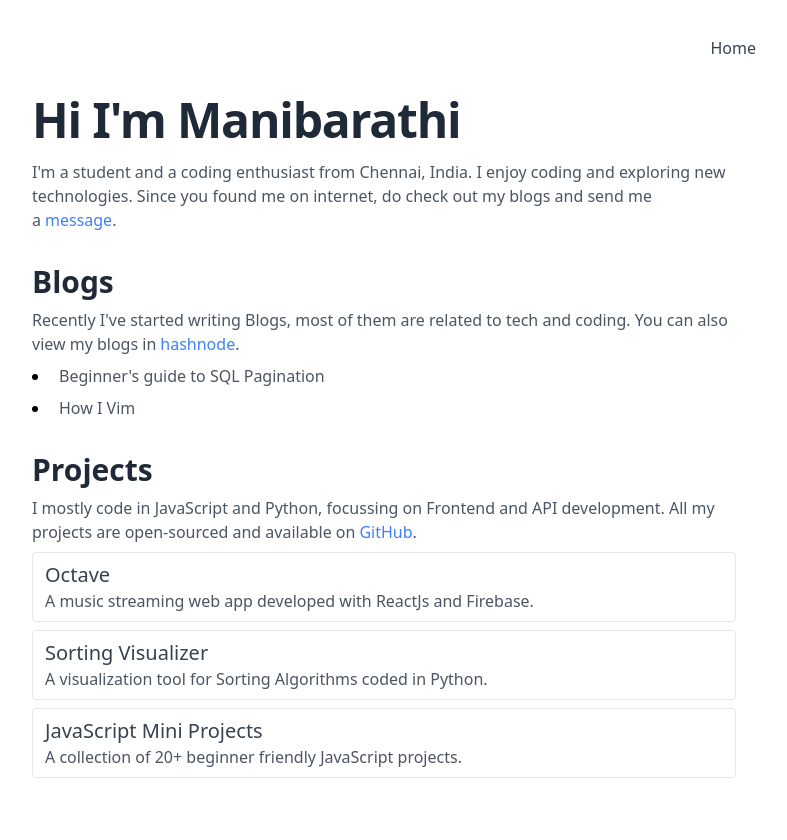
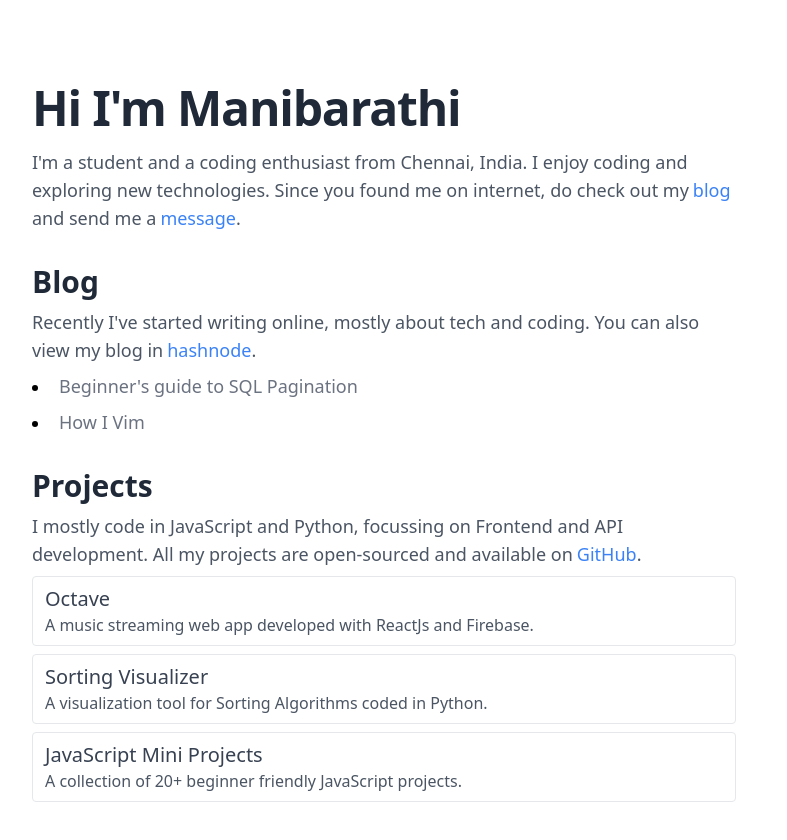
Before and after one commit to mani-barathi/manibarathi.xyz, a Next.js app: page / in a window 1280 px wide. Shown: the top 840 px of the page, without its empty margins (256-1043 px from the left). Built offline with nearby package versions, Linux system fonts and the light colour scheme; what @tailwindcss/typography would draw is missing.

Commit message:
fixed font-sizes and added home link in [slug].js

```diff
--- a/components/BlogPost.js
+++ b/components/BlogLink.js
@@ -5,7 +5,7 @@ function BlogPost({ blog }) {
   return (
     <li className="mt-2 mb-2">
       <Link href={`/blog/${blog.slug}`}>
-        <a className="p-1 text-gray-600 font-medium hover:text-gray-700">
+        <a className="p-1 text-gray-500 font-medium sm:text-lg hover:text-gray-700">
           {blog.frontmatter.title}
         </a>
       </Link>
--- a/layout/PageContainer.js
+++ b/layout/PageContainer.js
@@ -1,6 +1,5 @@
 import React from "react";
 import Head from "next/head";
-import CustomLink from "../components/common/CustomLink";
 
 function PageContainer({ children }) {
   return (
@@ -10,15 +9,6 @@ function PageContainer({ children }) {
         <link rel="icon" href="/favicon.ico" />
       </Head>
 
-      <nav className="mx-auto flex justify-end w-full max-w-screen-lg p-4 px-8 pb-5 md:mx-5">
-        <CustomLink
-          href="/"
-          className="font-medium text-gray-700 hover:text-gray-900"
-        >
-          Home
-        </CustomLink>
-      </nav>
-
       <div className="flex-grow mx-auto w-full max-w-screen-md pt-4 px-8 pb-24">
         {children}
       </div>
--- a/pages/blog/[slug].js
+++ b/pages/blog/[slug].js
@@ -10,8 +10,17 @@ import CustomLink from "../../components/common/CustomLink";
 function BlogPage({ frontmatter, slug, mdxSource }) {
   return (
     <PageContainer>
+      <nav className="flex justify-end w-full p-4 pb-5">
+        <CustomLink
+          href="/"
+          className="font-medium text-gray-700 hover:text-gray-900"
+        >
+          Home
+        </CustomLink>
+      </nav>
+
       <div>
-        <h1 className="font-bold text-gray-800 text-3xl md:text-5xl tracking-tight mb-4">
+        <h1 className="font-bold text-gray-800 text-3xl sm:text-5xl tracking-tight mb-4">
           {frontmatter.title}
         </h1>
         <p className="text-gray-500">{frontmatter.date}</p>
--- a/pages/index.js
+++ b/pages/index.js
@@ -1,7 +1,7 @@
 import fs from "fs";
 import matter from "gray-matter";
 import path from "path";
-import BlogPost from "../components/BlogPost";
+import BlogLink from "../components/BlogLink";
 import PageContainer from "../layout/PageContainer";
 import CustomLink from "../components/common/CustomLink";
 import projects from "../data/projects.json";
@@ -10,17 +10,25 @@ import ProjectCard from "../components/ProjectCard";
 export default function Home({ blogPosts }) {
   return (
     <PageContainer>
-      <div>
+      {/* TODO: remove `mt-12` from the below div after creating a Navbar Component */}
+      <div className="mt-12">
         <h1 className="font-bold text-gray-800 text-3xl sm:text-5xl tracking-tight mb-4">
           Hi I'm Manibarathi
         </h1>
-        <h3 className="mt-4 mb-4 text-gray-600 font-medium">
+        <h3 className="mt-4 mb-4 text-gray-600 sm:text-lg">
           I'm a student and a coding enthusiast from Chennai, India. I enjoy
           coding and exploring new technologies. Since you found me on internet,
-          do check out my blogs and send me a
+          do check out my
+          <CustomLink
+            href="/blog"
+            className="ml-1 text-blue-500 font-medium hover:underline hover:text-blue-600"
+          >
+            blog
+          </CustomLink>{" "}
+          and send me a
           <CustomLink
             href="/message"
-            className="ml-1 text-blue-500 hover:underline hover:text-blue-600"
+            className="ml-1 text-blue-500 font-medium hover:underline hover:text-blue-600"
           >
             message
           </CustomLink>
@@ -29,10 +37,10 @@ export default function Home({ blogPosts }) {
       </div>
 
       <div className="mt-8">
-        <h1 className="text-gray-800 text-xl font-bold sm:text-3xl">Blogs</h1>
-        <p className="mt-2 mb-2 text-gray-600 ">
-          Recently I've started writing Blogs, most of them are related to tech
-          and coding. You can also view my blogs in
+        <h1 className="text-gray-800 text-2xl font-bold sm:text-3xl">Blog</h1>
+        <p className="mt-2 mb-2 text-gray-600 sm:text-lg">
+          Recently I've started writing online, mostly about tech and coding.
+          You can also view my blog in
           <CustomLink
             href="https://blog.manibarathi.xyz"
             isNoramlATag={true}
@@ -43,15 +51,15 @@ export default function Home({ blogPosts }) {
           .
         </p>
         {blogPosts.map((blog) => (
-          <BlogPost key={blog.slug} blog={blog} />
+          <BlogLink key={blog.slug} blog={blog} />
         ))}
       </div>
 
       <div className="mt-8">
-        <h1 className="text-gray-800 text-xl font-bold sm:text-3xl">
+        <h1 className="text-gray-800 text-2xl font-bold sm:text-3xl">
           Projects
         </h1>
-        <p className="mt-2 text-gray-600 ">
+        <p className="mt-2 text-gray-600 sm:text-lg">
           I mostly code in JavaScript and Python, focussing on Frontend and API
           development. All my projects are open-sourced and available on
           <CustomLink
```
